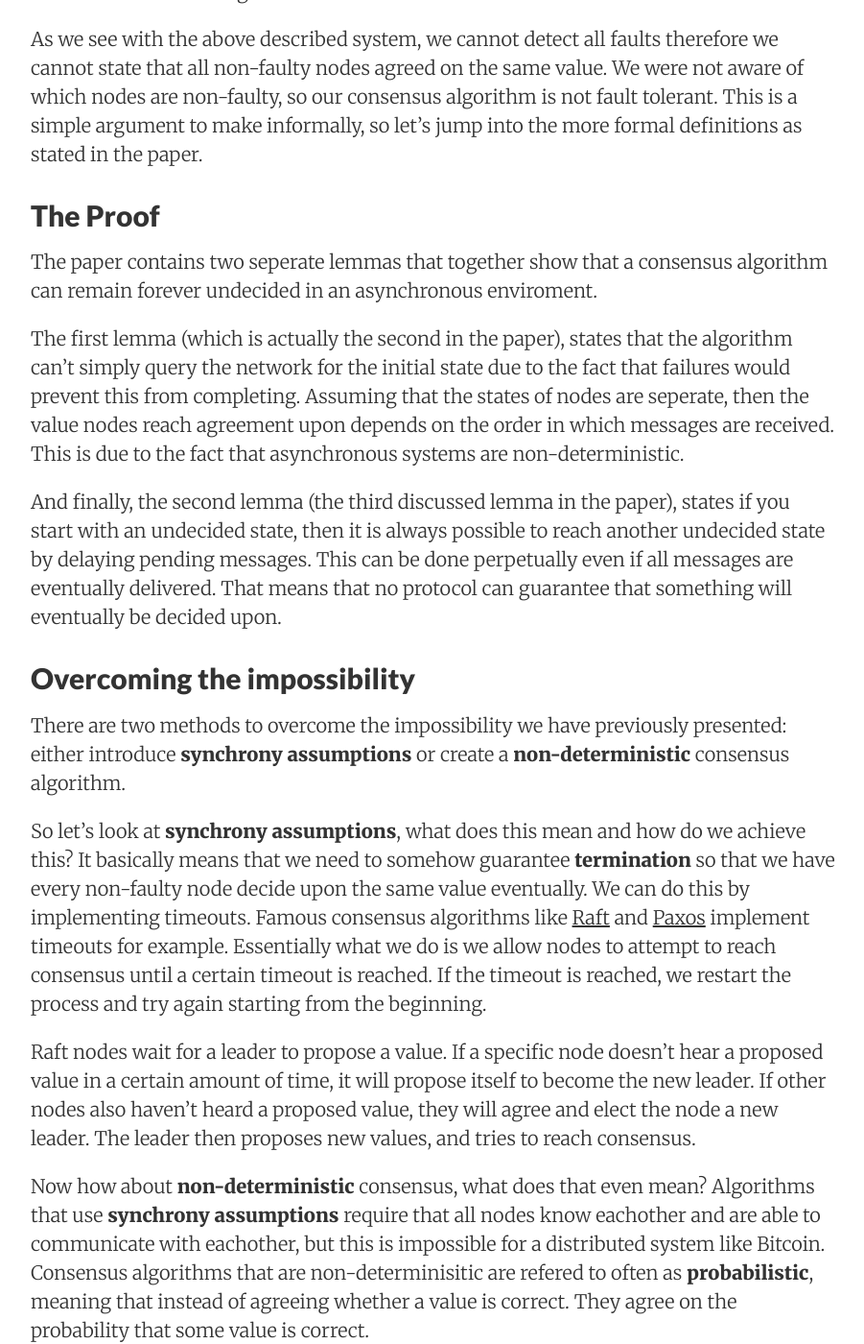
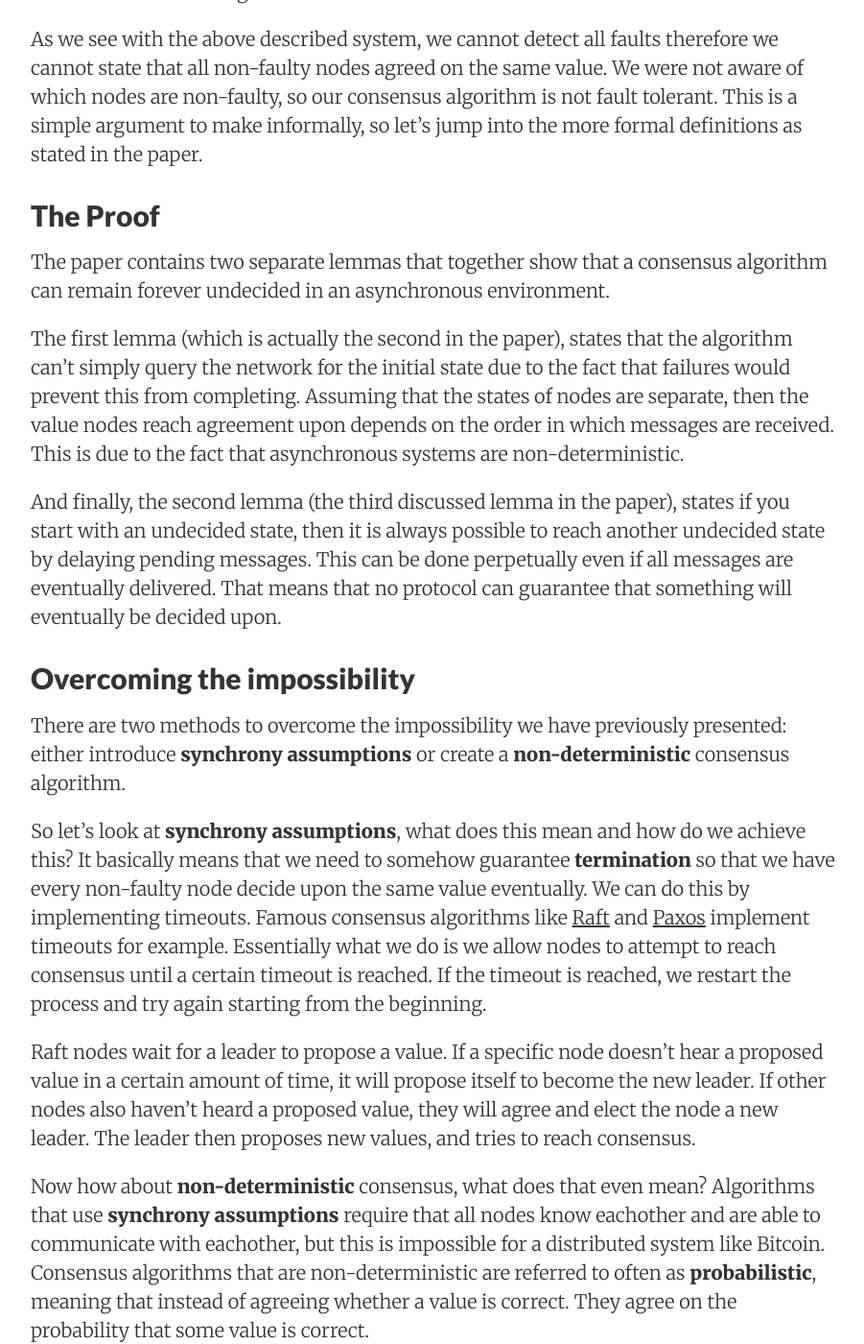
Before and after one commit to decanus/dean.eigenmann.me, a Jekyll site: the page built from _posts/2020-03-27-impossibility-of-distributed-consensus-with-one-faulty-process.md, in a window 1280 px wide and 1400 px high, scrolled down 2854 px. Shown: the whole window at 96% size, without its empty margins (188-1089 px from the left). Built offline with Jekyll 4.4.1, drawn with Linux system fonts in a browser that asks for light colours; nearby versions of some CDN libraries; some of the changed text lies outside the part shown.

Commit message:
spellcheck and link

```diff
--- a/_posts/2020-03-27-impossibility-of-distributed-consensus-with-one-faulty-process.md
+++ b/_posts/2020-03-27-impossibility-of-distributed-consensus-with-one-faulty-process.md
@@ -5,6 +5,7 @@
 summary:    A look at asynchronous algorithms and their inability to solve the consensus problem.
 categories: blog
 tags:       distributed-systems newsletter
+newsletter: https://distsys.substack.com/p/impossibility-of-distributed-consensus
 ---
 
 > A look at consensus, asynchronous algorithms and the consensus problem.
@@ -58,9 +59,9 @@
 
 ## The Proof
 
-The paper contains two seperate lemmas that together show that a consensus algorithm can remain forever undecided in an asynchronous enviroment.
+The paper contains two separate lemmas that together show that a consensus algorithm can remain forever undecided in an asynchronous environment.
 
-The first lemma (which is actually the second in the paper), states that the algorithm can't simply query the network for the initial state due to the fact that failures would prevent this from completing. Assuming that the states of nodes are seperate, then the value nodes reach agreement upon depends on the order in which messages are received. This is due to the fact that asynchronous systems are non-deterministic.
+The first lemma (which is actually the second in the paper), states that the algorithm can't simply query the network for the initial state due to the fact that failures would prevent this from completing. Assuming that the states of nodes are separate, then the value nodes reach agreement upon depends on the order in which messages are received. This is due to the fact that asynchronous systems are non-deterministic.
 
 And finally, the second lemma (the third discussed lemma in the paper), states if you start with an undecided state, then it is always possible to reach another undecided state by delaying pending messages. This can be done perpetually even if all messages are eventually delivered. That means that no protocol can guarantee that something will eventually be decided upon.
 
@@ -72,9 +73,9 @@
 
 Raft nodes wait for a leader to propose a value. If a specific node doesn't hear a proposed value in a certain amount of time, it will propose itself to become the new leader. If other nodes also haven't heard a proposed value, they will agree and elect the node a new leader. The leader then proposes new values, and tries to reach consensus.
 
-Now how about **non-deterministic** consensus, what does that even mean? Algorithms that use **synchrony assumptions** require that all nodes know eachother and are able to communicate with eachother, but this is impossible for a distributed system like Bitcoin. Consensus algorithms that are non-determinisitic are refered to often as **probabilistic**, meaning that instead of agreeing whether a value is correct. They agree on the probability that some value is correct.
+Now how about **non-deterministic** consensus, what does that even mean? Algorithms that use **synchrony assumptions** require that all nodes know eachother and are able to communicate with eachother, but this is impossible for a distributed system like Bitcoin. Consensus algorithms that are non-deterministic are referred to often as **probabilistic**, meaning that instead of agreeing whether a value is correct. They agree on the probability that some value is correct.
 
-This is how **Nakomoto consensus** works, it does away with the traditional methods of achieving consenus and instead opts for a more simplified and scalable (with respect to participant inclusion) algorithm. It does away with electing leaders. Instead all nodes try to solve a known computationally hard mathematical problem. When the problem has been solved, the next value can be added. This forms a chain of values. Nodes choose to continue building on the chain of values that have the most combined computational power, preventing from branches with invalid values to be selected.
+This is how **Nakomoto consensus** works, it does away with the traditional methods of achieving consensus and instead opts for a more simplified and scalable (with respect to participant inclusion) algorithm. It does away with electing leaders. Instead all nodes try to solve a known computationally hard mathematical problem. When the problem has been solved, the next value can be added. This forms a chain of values. Nodes choose to continue building on the chain of values that have the most combined computational power, preventing from branches with invalid values to be selected.
 
 *For a more accurate and longer explanation of Nakomoto consensus I recommend reading ["The Nakamoto Consensus Algorithm"](https://medium.com/nakamo-to/nakamoto-consensus-21cd304f96ff) by William Nester.*
 
```
Also changed, not shown: other parts of _posts/2020-03-27-impossibility-of-distributed-consensus-with-one-faulty-process.md (+2 -2 lines).
